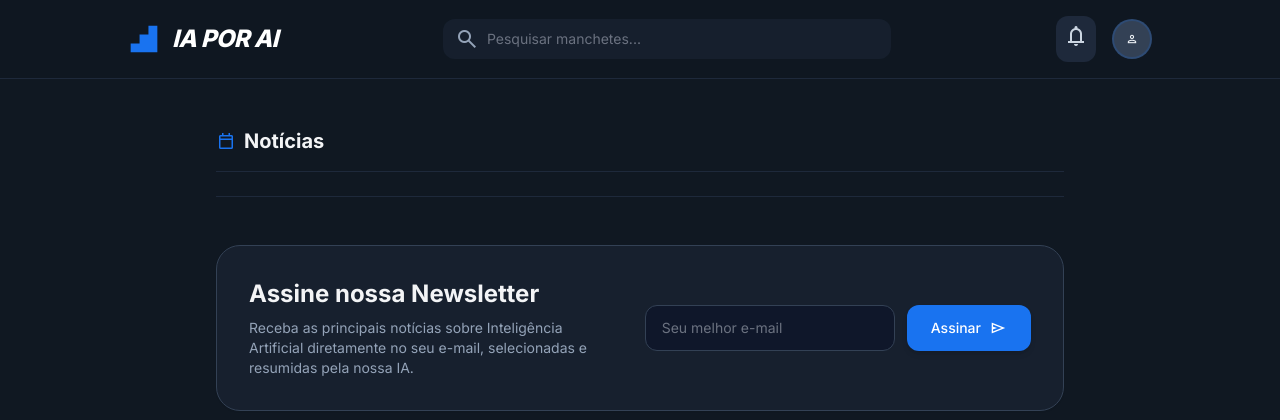
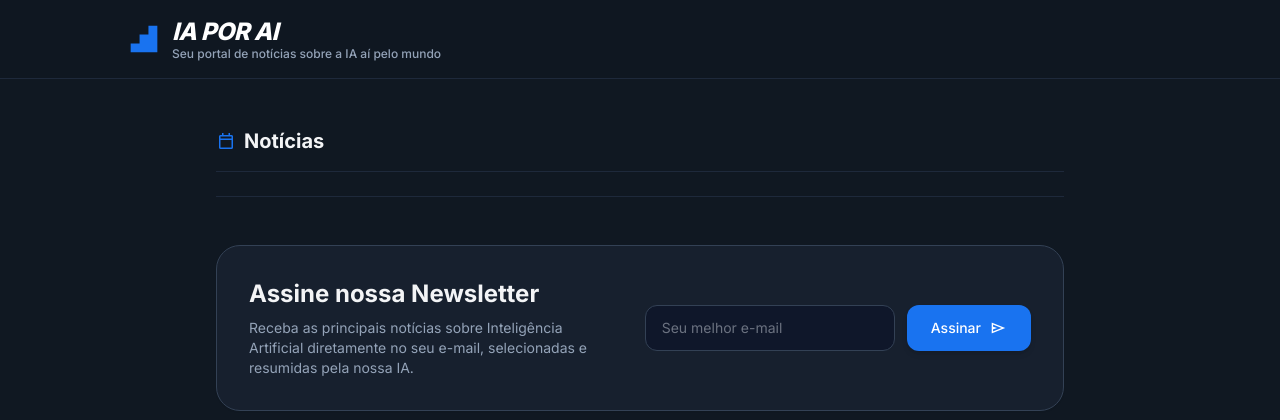
Before and after one commit to ricalgarve/IA_Por_AI, a FastAPI app: page / in a window 1280 px wide. Shown: the top 420 px of the page. Run offline with FastAPI, Linux system fonts and the light colour scheme; some libraries are stand-ins or nearby versions.

Commit message:
Remoção da área de buscas

```diff
--- a/templates/index.html
+++ b/templates/index.html
@@ -255,8 +255,13 @@
                             <path d="M44 4H30.6666V17.3334H17.3334V30.6666H4V44H44V4Z"></path>
                         </svg>
                     </div>
-                    <h2 class="text-2xl font-extrabold tracking-tight dark:text-white uppercase italic">IA por AI</h2>
+                    <div class="flex flex-col">
+                        <h2 class="text-2xl font-extrabold tracking-tight dark:text-white uppercase italic">IA por AI</h2>
+                        <p class="text-[11px] md:text-xs text-slate-500 dark:text-slate-400 font-medium -mt-0.5">Seu portal de notícias sobre a IA aí pelo mundo</p>
+                    </div>
                 </div>
+                <!-- Área de pesquisa, alertas e login comentados para uso futuro -->
+                <!--
                 <div class="flex-1 max-w-md hidden md:block">
                     <div class="relative group">
                         <span
@@ -276,6 +281,7 @@
                         <span class="material-symbols-outlined text-sm">person</span>
                     </div>
                 </div>
+                -->
             </div>
         </header>
 
```
